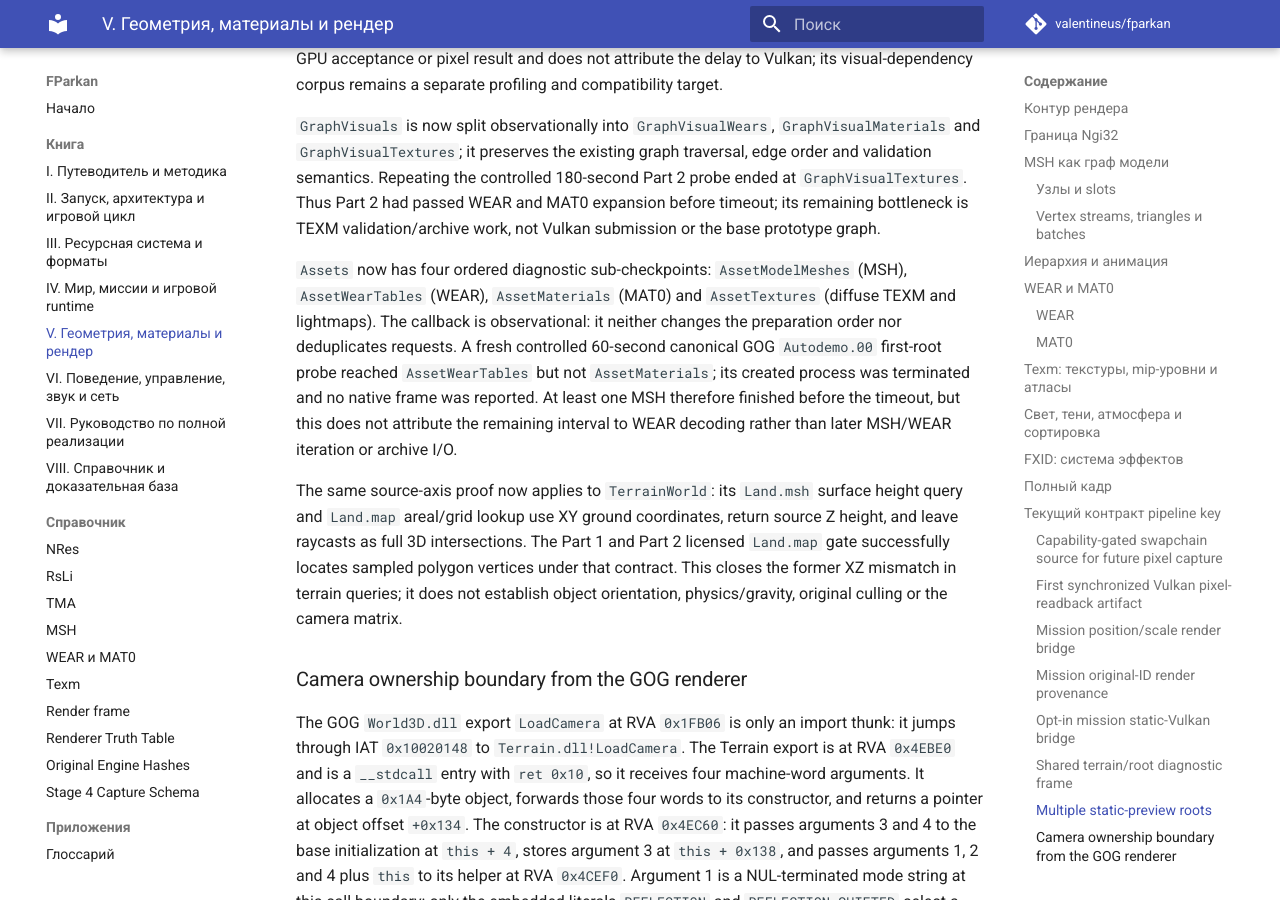
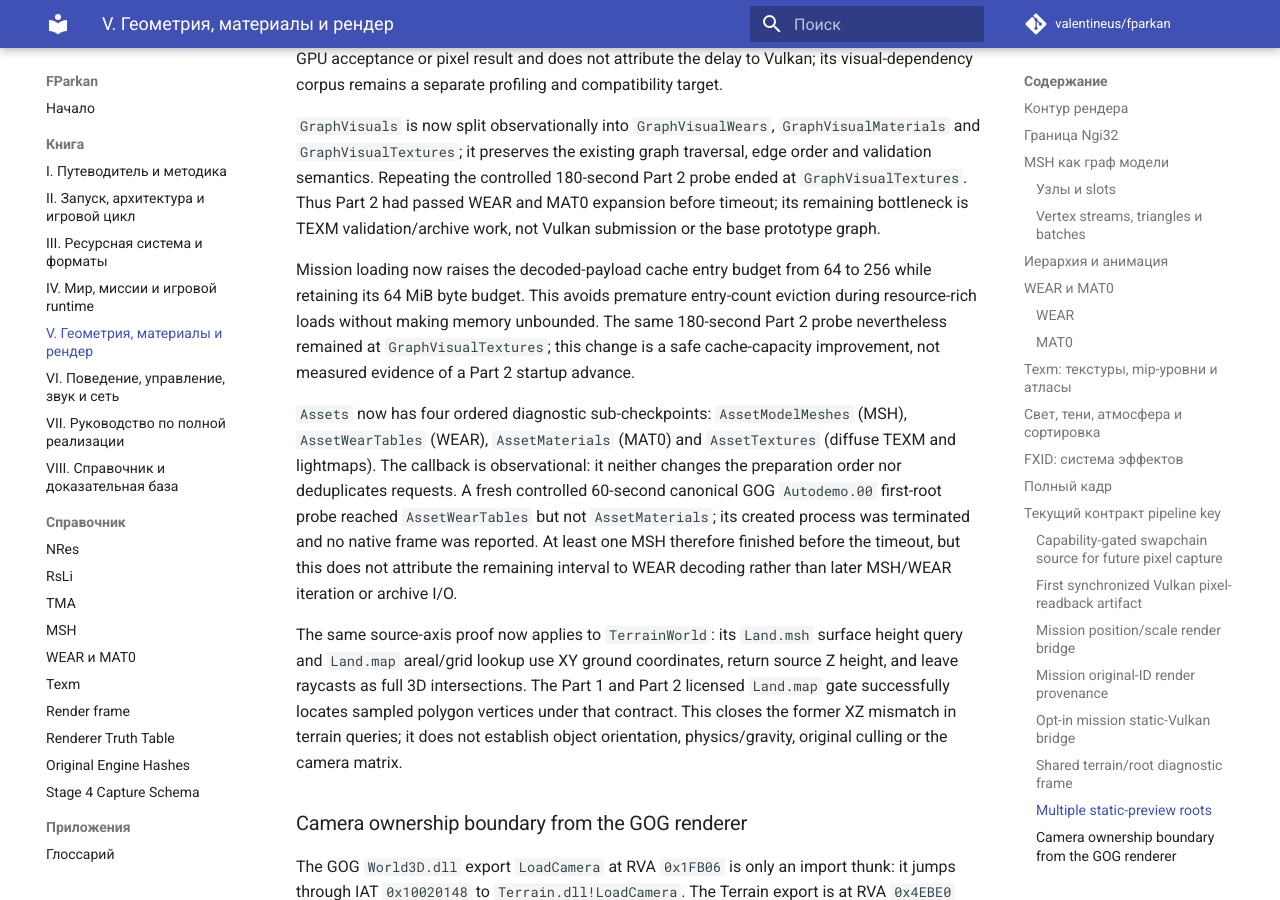
Before and after one commit to valentineus/fparkan, an MkDocs documentation site: the page built from docs/tomes/05-render.md, in a window 1280 px wide and 900 px high, scrolled down 23166 px. Built offline with MkDocs 1.6.1 and Material for MkDocs 9.7.7, drawn with Linux system fonts in a browser that asks for light colours; comment, search, counter and statistics services are not loaded.

Commit message:
perf(runtime): retain more decoded payloads

```diff
--- a/docs/tomes/05-render.md
+++ b/docs/tomes/05-render.md
@@ -1101,6 +1101,13 @@ graph traversal, edge order and validation semantics. Repeating the controlled
 WEAR and MAT0 expansion before timeout; its remaining bottleneck is TEXM
 validation/archive work, not Vulkan submission or the base prototype graph.
 
+Mission loading now raises the decoded-payload cache entry budget from 64 to
+256 while retaining its 64 MiB byte budget. This avoids premature entry-count
+eviction during resource-rich loads without making memory unbounded. The same
+180-second Part 2 probe nevertheless remained at `GraphVisualTextures`; this
+change is a safe cache-capacity improvement, not measured evidence of a Part 2
+startup advance.
+
 `Assets` now has four ordered diagnostic sub-checkpoints: `AssetModelMeshes`
 (MSH), `AssetWearTables` (WEAR), `AssetMaterials` (MAT0) and `AssetTextures`
 (diffuse TEXM and lightmaps). The callback is observational: it neither changes
```
Also changed, not shown: 1 other file.
